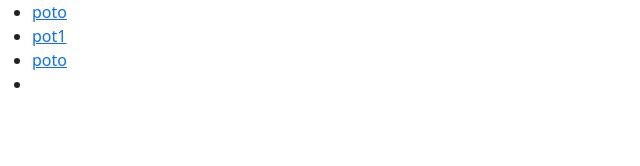
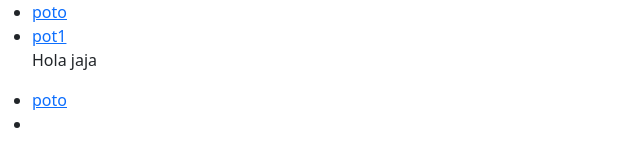
Before and after one commit to juponce/test_git, a plain HTML site: page web/index.html in a window 1280 px wide. Shown: the whole page, without its empty margins (0-640 px from the left). Drawn offline with nearby package versions, Linux system fonts and the light colour scheme.

Commit message:
cambio 2

```diff
--- a/web/index.html
+++ b/web/index.html
@@ -12,6 +12,8 @@
 			<ul>
 				<li><a href="">poto</a></li>
 				<li><a href="">pot1</a></li>
+
+				<p>Hola jaja</p>
 				<li><a href="">poto</a></li>
 				<li><a href=""></a></li>
 			</ul>
```
Also changed, not shown: web/assets/css/styles.css (added).
